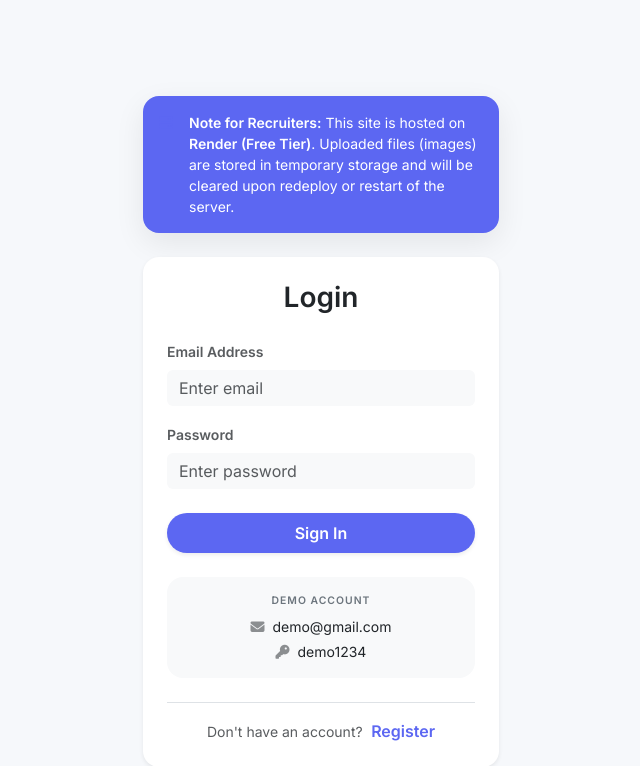
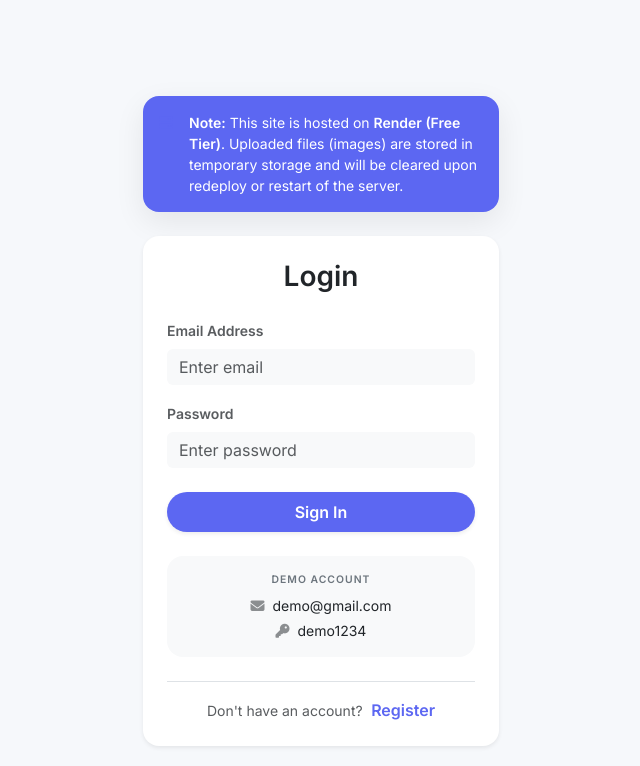
Before and after one commit to manishbhattrai/CampusFound, a Django app: page /login/ in a window 1280 px wide. Shown: the part 73-839 px from the top of the page, without its empty margins (319-959 px from the left). Run offline with Django 5.2, Linux system fonts and the light colour scheme.

Commit message:
Update README for PostgreSQL and refine login template text

```diff
--- a/templates/auth/login.html
+++ b/templates/auth/login.html
@@ -12,7 +12,7 @@
                 <div class="d-flex">
                     <i class="fas fa-server text-primary me-3 mt-1"></i>
                     <span>
-                        <strong>Note for Recruiters:</strong> This site is hosted on <strong>Render (Free Tier)</strong>.
+                        <strong>Note:</strong> This site is hosted on <strong>Render (Free Tier)</strong>.
                         Uploaded files (images) are stored in temporary storage and will be cleared upon redeploy or restart of the server.
                     </span>
                 </div>
```
Also changed, not shown: README.md.
